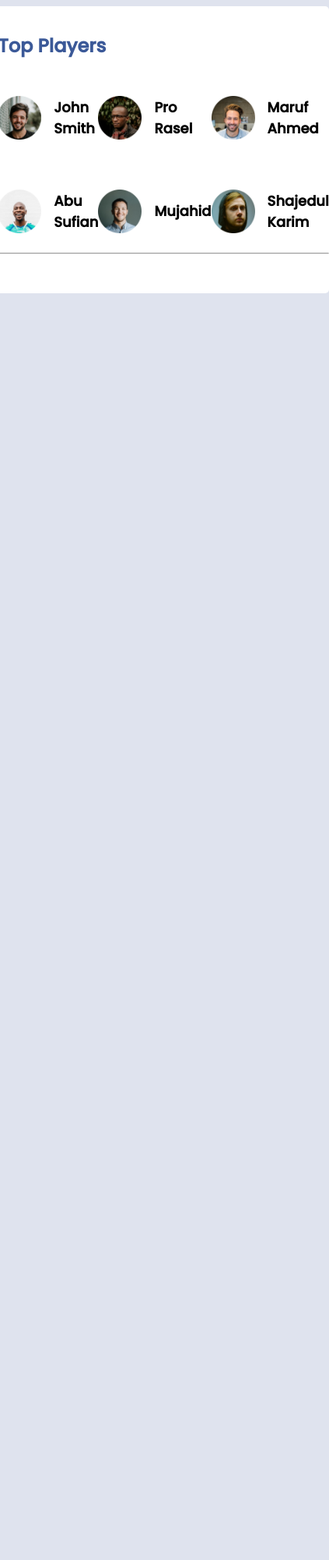
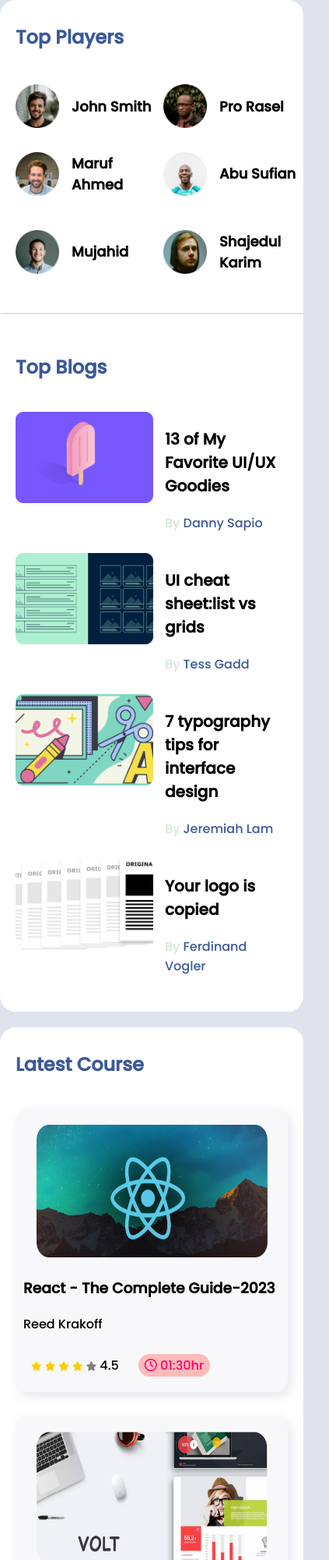
Before and after one commit to ahsanulhoqueabir/Leader-Board, a plain HTML site: page index.html in a window 390 px wide. Shown: the top 2000 px of the page at 78% size, 423 px wide, since content can reach past the window. Before the commit the page ends 844 px from the top, so only its background shows below. Drawn offline with Linux system fonts and the light colour scheme; a web font is replaced by a local one.

Commit message:
finished coding and responsiveness

```diff
--- a/index.html
+++ b/index.html
@@ -6,6 +6,8 @@
 		<meta name="viewport" content="width=device-width,initial-scale=1.0">
 		<title>Leader Board </title>
 		<link rel="stylesheet" href="styles/style.css">
+		<link rel="stylesheet" href="styles/mobile.css">
+		<link rel="stylesheet" href="styles/tablet.css">
 		<link rel="stylesheet" href="https://cdnjs.cloudflare.com/ajax/libs/font-awesome/6.2.0/css/all.min.css">
 		<link rel="preconnect" href="https://fonts.googleapis.com"><link rel="preconnect" href="https://fonts.gstatic.com" crossorigin><link href="https://fonts.googleapis.com/css2?family=Aldrich&family=Blinker&family=Cinzel+Decorative:wght@400;700&family=Days+One&family=Fira+Sans&family=Montserrat&family=Open+Sans&family=Poppins:wght@500&family=Russo+One&family=Satisfy&family=Staatliches&family=Yatra+One&display=swap" rel="stylesheet">
 </head>
@@ -45,13 +47,124 @@
 				<img src="img/players/player-6.png">
 				<h3 > Shajedul Karim</h3>
 			</div>
+		</div> <hr>
+	</div>
+	<div class="top-blogs">
+		<h2 class="section-title"> Top Blogs </h2>
+		<div class="blogs">
+		<article class="blog">
+			<div class="thumbnail">
+				<img src="img/blogs/blog-1.png">
+			</div>
+			<div class="blog-desc">
+				<h3 class="blog-title"> 13 of My Favorite UI/UX Goodies</h3>
+				<p class="blog-author"> By <a href=""> Danny Sapio </a> </p>
+			</div>
+		</article>
+		<article class="blog">
+			<div class="thumbnail">
+				<img src="img/blogs/blog-2.png">
+			</div>
+			<div class="blog-desc">
+				<h3 class="blog-title"> UI cheat sheet:list vs grids</h3>
+				<p class="blog-author"> By <a href="">  Tess Gadd </a> </p>
+			</div>
+		</article>
+		<article class="blog">
+			<div class="thumbnail">
+				<img src="img/blogs/blog-3.png">
+			</div>
+			<div class="blog-desc">
+				<h3 class="blog-title"> 7 typography tips for interface design</h3>
+				<p class="blog-author"> By <a href="">  Jeremiah Lam</a> </p>
+			</div>
+		</article>
+		<article class="blog">
+			<div class="thumbnail">
+				<img src="img/blogs/blog-4.png">
+			</div>
+			<div class="blog-desc">
+				<h3 class="blog-title"> Your logo is copied</h3>
+				<p class="blog-author"> By <a href="">  Ferdinand Vogler </a> </p>
+			</div>
+		</article>
 		</div>
-	</div> <hr>
-	<div class="blogs">
+	</div>
+	</section>
+<!--Lates Course Section Starts from Here -->
+	<section class="container">
+		<h2 class="section-title"> Latest Course </h2>
+		<div class="courses">
+			<div class="course">
+				<div class="course-banner">
+					<img src="img/courses/course-1.png">
+				</div>
+				<div class="course-detail">
+					<h3 class="course-title"> React - The Complete Guide-2023 </h3>
+					<p class="course-author"> Reed Krakoff</p>
+					<div class="course-info">
+						<div>
+							<i class="fa-solid fa-star filled"></i>
+							<i class="fa-solid fa-star filled"></i>
+							<i class="fa-solid fa-star filled"></i>
+							<i class="fa-solid fa-star filled"></i>
+							<i class="fa-solid fa-star empty"></i>
+							<span> 4.5</span>
+						</div>
 
+						<div class="course-duration">
+							<i class="fa-regular fa-clock"></i> 01:30hr
+						</div>
+					</div>
+				</div>
+			</div>
+			<div class="course">
+				<div class="course-banner">
+					<img src="img/courses/course-2.png">
+				</div>
+				<div class="course-detail">
+					<h3 class="course-title"> Powerpoint 2023 Master Powerpoint Cour </h3>
+					<p class="course-author"> Walter Scott</p>
+					<div class="course-info">
+						<div>
+							<i class="fa-solid fa-star filled"></i>
+							<i class="fa-solid fa-star filled"></i>
+							<i class="fa-solid fa-star filled"></i>
+							<i class="fa-solid fa-star filled"></i>
+							<i class="fa-solid fa-star empty"></i>
+							<span> 4.3</span>
+						</div>
 
-	</div>
+						<div class="course-duration">
+							<i class="fa-regular fa-clock"></i> 01:20hr
+						</div>
+					</div>
+				</div>
+			</div>
+			<div class="course">
+				<div class="course-banner">
+					<img src="img/courses/course-3.png">
+				</div>
+				<div class="course-detail">
+					<h3 class="course-title">The Complete JavaScript Course 2023 </h3>
+					<p class="course-author"> Reed Krakoff</p>
+					<div class="course-info">
+						<div>
+							<i class="fa-solid fa-star filled"></i>
+							<i class="fa-solid fa-star filled"></i>
+							<i class="fa-solid fa-star filled"></i>
+							<i class="fa-solid fa-star filled"></i>
+							<i class="fa-solid fa-star empty"></i>
+							<span> 4.5</span>
+						</div>
 
+						<div class="course-duration">
+							<i class="fa-regular fa-clock"></i> 01:30hr
+						</div>
+					</div>
+				</div>
+			</div>
+		</div>
 	</section>
 </main>
 
--- /dev/null
+++ b/styles/mobile.css
@@ -0,0 +1,41 @@
+@media screen and (max-width: 688px){
+body{
+	margin: 0;
+}
+.container{
+	width: 100%;
+	padding: 0;
+	padding-bottom: 30px;
+	border-radius: 20px;
+
+}
+.players{
+	grid-template-columns: repeat(2,1fr);
+	padding-left: 20px;
+	gap: 10px;
+}
+.section-title{
+	padding: 20px;
+	margin-top: 10px;
+}
+.blogs{
+	display: grid;
+	grid-template-columns: repeat(1,1fr);
+	gap: 10px;
+	padding: 0 20px;
+}
+.courses{
+	grid-template-columns: repeat(1,1fr);
+	grid-row-gap: 30px;
+	padding: 0 20px;
+}
+.course img{
+	height: 170px;
+	width: 90%;
+}
+
+
+}
+.hide{
+	display: none;
+}
--- a/styles/style.css
+++ b/styles/style.css
@@ -21,18 +21,25 @@ font-family: 'Yatra One', cursive;
 body{
 	font-family: 'Poppins', sans-serif;
 	background:#dfe3ee;
+	margin:30px 0;
 }
 main{
 	display: flex;
-	justify-content: center;
+	align-items: center;
+	flex-direction: column;
+	gap: 20px;
 }
+/* First Section */
 .container{
 	background: white;
 	width: 870px;
-	padding:33px 0 42px 30px;
+	padding:33px 30px 42px 30px;
 	border-radius: 5px;
 }
-/* Top Players Style*/
+/* Top Players Styles*/
+.top-player{
+	margin-bottom: 30px;
+}
 .section-title{
 	color: 	#3b5998;
 	font-size: 24;
@@ -44,7 +51,7 @@ main{
 	display: grid;
 	grid-template-columns: repeat(3,1fr);
 	grid-row-gap: 30px;
-
+	padding-bottom: 25px;
 }
 .player{
 	display: flex;
@@ -58,3 +65,78 @@ main{
 	margin-left: 16px;
 	font-size: 18px;
 }
+hr{
+	border: 1px solid #dfe3ee;
+	border-radius: 5px;
+
+}
+/* Top Blogs Styles*/
+.blogs{
+	display: grid;
+	grid-template-columns: repeat(2,1fr);
+	grid-template-rows: repeat(2,1fr);
+	gap: 26px;
+	grid-column-gap: 30px;
+
+}
+.blog{
+	display: flex;
+	gap: 15px;
+}
+.blog-title{
+	font-size: 20px;
+}
+.blog-author{
+	color: 	#d2e7d6;
+	font-size: 16px;
+}
+.blog-author a{
+	color: #3b5998;
+	text-decoration: none;
+}
+.blog .thumbnail img{
+	height: 117px;
+	width: 177px;
+}
+/* Second Section */
+.courses{
+	display:grid;
+	grid-template-columns: repeat(3,1fr);
+	gap: 20px;
+}
+.course{
+	background: #f8f8fa;
+	padding: 10px 10px;
+	border-radius: 15px;
+	box-shadow: 4px 5px 15px #e5e6eb;
+
+}
+.course img{
+	height: 104px;
+	width: 100%;
+}
+.course-banner{
+	text-align: center;
+	padding-top: 10px;
+}
+.course-info{
+	display: flex;
+	align-items: center;
+	gap: 25px;
+	padding: 10px 10px;
+}
+.fa-star.filled{
+	color: #FFCC00;
+}
+.fa-star.empty{
+	color: gray;
+}
+.fa-star{
+	font-size:12px;
+}
+.course-duration{
+	background: #ffbaba;
+	border-radius: 15px;
+	padding: 2px 8px;
+	color: #ff0065;
+}
--- /dev/null
+++ b/styles/tablet.css
@@ -0,0 +1,49 @@
+@media screen and (min-width: 689px) and (max-width: 992px){
+body{
+	margin: 0;
+}
+.container{
+	width: 100%;
+	padding: 0;
+	padding-bottom: 30px;
+	border-radius: 20px;
+}
+.players{
+	grid-template-columns: repeat(3,1fr);
+	padding-left: 20px;
+	gap: 20px;
+}
+.section-title{
+	padding: 20px;
+	margin-top: 10px;
+}
+hr{
+	margin-bottom: -20px;
+}
+.blogs{
+	display: grid;
+	grid-template-columns: repeat(1,1fr);
+	gap: 20px;
+	padding: 0 20px;
+}
+.blog{
+	gap: 25px;
+}
+.courses{
+	grid-template-columns: repeat(2,1fr);
+	grid-row-gap: 30px;
+	padding: 0 20px;
+}
+.course img{
+	height: 170px;
+	width: 90%;
+}
+.course-info{
+	align-items: end;
+	justify-content: space-between;
+	padding: 10px 10px 20px 10px;
+
+}
+
+
+}
```
